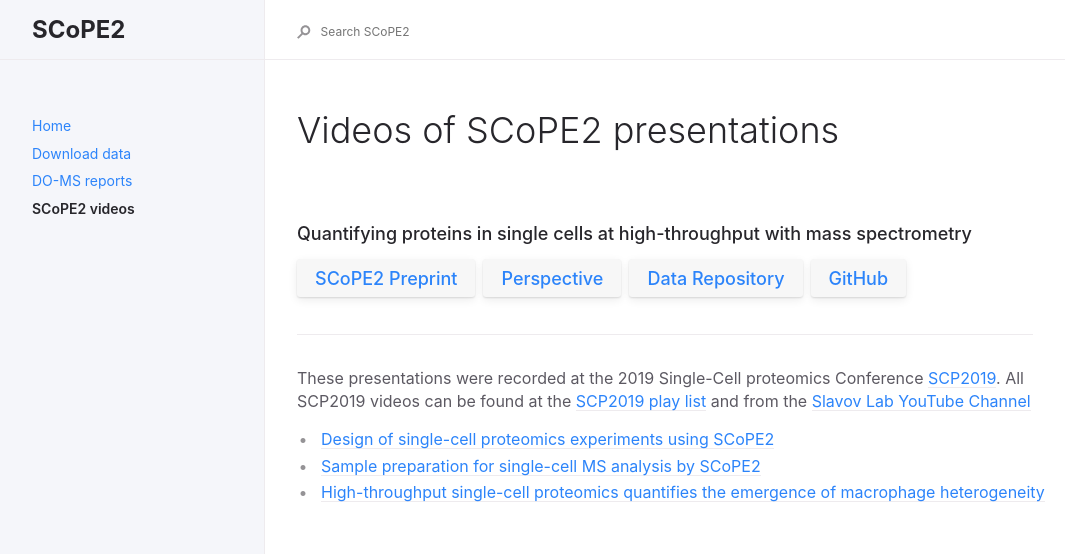
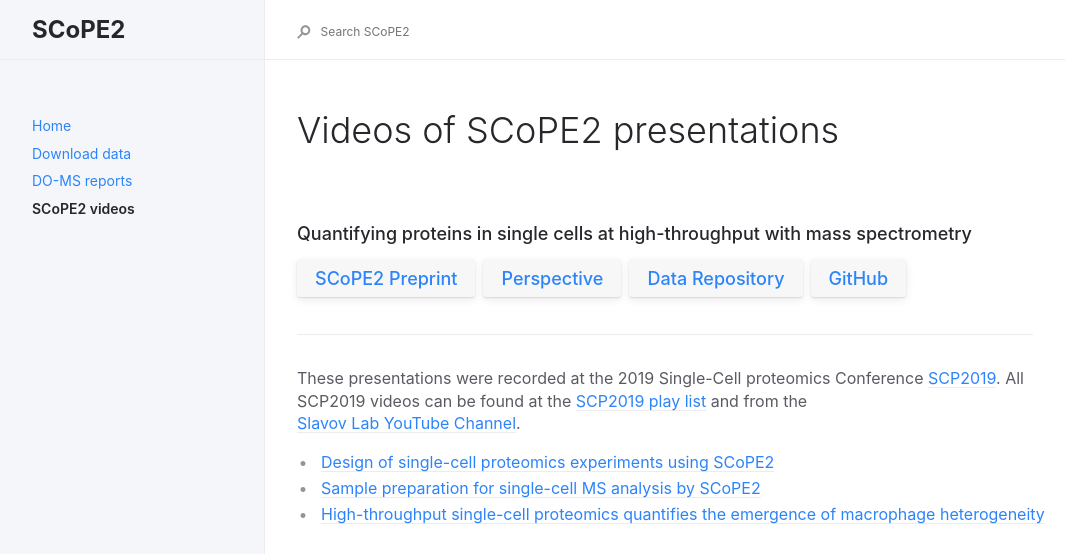
Before and after one commit to SlavovLab/SCoPE2, a Jekyll site: the page built from docs/docs/videos.md, in a window 1280 px wide, cut to the strip 0-554 px from the top of the page. Shown: the whole strip, without its empty margins (91-1167 px from the left). Built offline with Jekyll 4.4.1, drawn with Linux system fonts in a browser that asks for light colours.

```diff
--- a/docs/docs/videos.md
+++ b/docs/docs/videos.md
@@ -17,7 +17,7 @@ permalink: docs/videos
 
 
 
-These presentations were recorded at the 2019 Single-Cell proteomics Conference [SCP2019](https://do-ms.slavovlab.net). All SCP2019 videos can be found at the [SCP2019 play list](http://bit.ly/SCP2019-Videos ) and from the [Slavov Lab YouTube Channel](http://bit.ly/Slavov-Videos)
+These presentations were recorded at the 2019 Single-Cell proteomics Conference [SCP2019](https://do-ms.slavovlab.net). All SCP2019 videos can be found at the [SCP2019 play list](http://bit.ly/SCP2019-Videos ) and from the [Slavov Lab YouTube Channel](http://bit.ly/Slavov-Videos).
 
 
 
```
